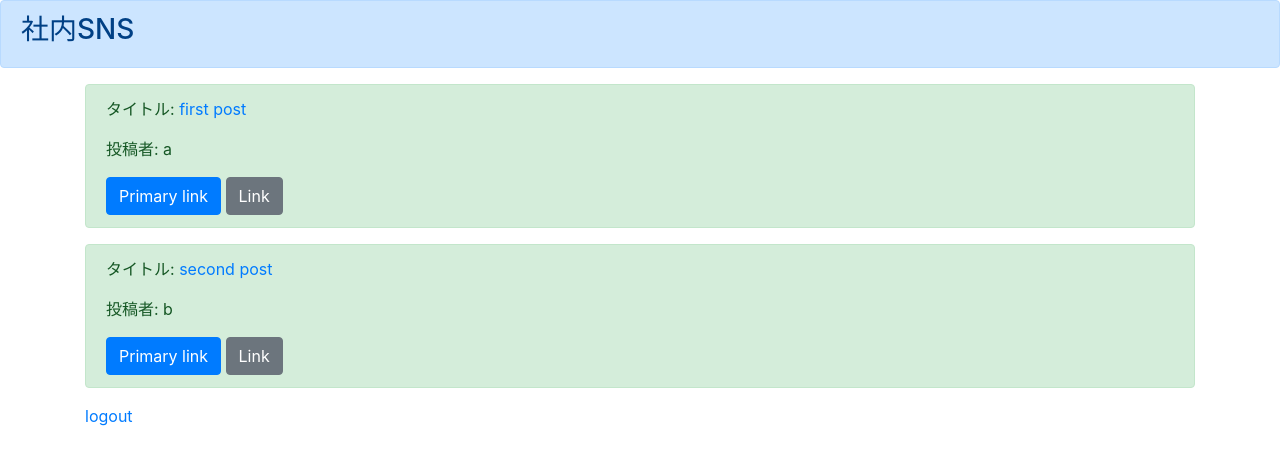
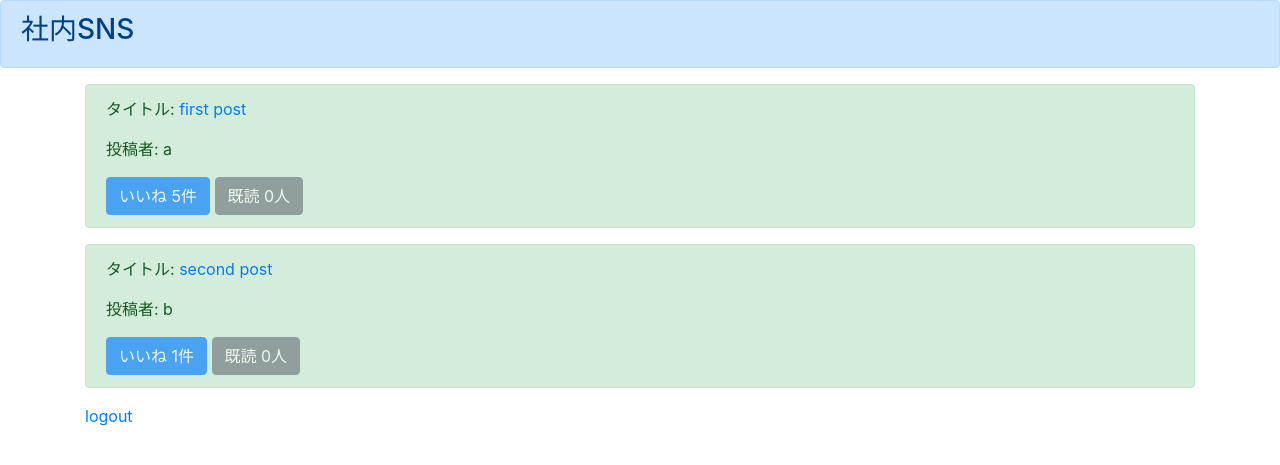
Before and after one commit to 64-HiroByte/django-basic, a Django app: page /list/ in a window 1280 px wide. Shown: the top 465 px of the page. Run offline with Django 3.2, Linux system fonts and the light colour scheme; a user stored in the database is signed in; data comes from the database, SQL or seed files in the repository; both versions use the stored data as it was after the commit.

Commit message:
いいね機能を実装し、あわせて既読の表示も実装した（ただし、既読機能は未実装）

```diff
--- a/boardproject/boardapp/urls.py
+++ b/boardproject/boardapp/urls.py
@@ -1,11 +1,12 @@
 from django.urls import path
 
-from .views import signupfunc, loginfunc, listfunc, logoutfunc, detailfunc
+from .views import signupfunc, loginfunc, listfunc, logoutfunc, detailfunc,goodfunc
 
 urlpatterns = [
     path('signup/', signupfunc, name='signup'),
     path('login/', loginfunc, name='login'),
     path('list/', listfunc, name='list'),
     path('logout/', logoutfunc, name='logout'),
-    path('detail/<int:pk>', detailfunc, name='detail')
+    path('detail/<int:pk>', detailfunc, name='detail'),
+    path('good/<int:pk>', goodfunc, name='good')
 ]
--- a/boardproject/boardapp/views.py
+++ b/boardproject/boardapp/views.py
@@ -52,3 +52,10 @@ def logoutfunc(request):
 def detailfunc(request, pk):
     object = get_object_or_404(BoardModel, pk=pk)
     return render(request, 'detail.html', {'object': object})
+
+
+def goodfunc(request, pk):
+    object = BoardModel.objects.get(pk=pk)
+    object.good = object.good + 1
+    object.save()
+    return redirect('list')
--- a/boardproject/templates/detail.html
+++ b/boardproject/templates/detail.html
@@ -16,7 +16,7 @@
             <p>タイトル: {{ object.title }}</p>
             <p>投稿者: {{ object.author }}</p>
             <p><img src="{{ object.snsimage.url }}" width=300></p>
-            <a href="#" class="btn btn-primary" role="button" aria-pressed="true">いいねする</a>
+            <a href="{% url 'good' object.pk %}" class="btn btn-primary" role="button" aria-pressed="true">いいねする</a>
             <a href="#" class="btn btn-secondary" role="button" aria-pressed="true">既読にする</a>
         </div>
     </div>
--- a/boardproject/templates/list.html
+++ b/boardproject/templates/list.html
@@ -16,8 +16,8 @@
         <div class="alert alert-success" role="alert">
             <p>タイトル: <a href="{% url 'detail' item.pk %}">{{ item.title }}</a></p>
             <p>投稿者: {{ item.author }}</p>
-            <a href="#" class="btn btn-primary" role="button" aria-pressed="true">Primary link</a>
-            <a href="#" class="btn btn-secondary" role="button" aria-pressed="true">Link</a>
+            <a href="#" class="btn btn-primary disabled" role="button" aria-pressed="true">いいね {{ item.good }}件</a>
+            <a href="#" class="btn btn-secondary disabled" role="button" aria-pressed="true">既読 {{ item.read }}人</a>
         </div>
         {% endfor %}
         <a href="{% url 'logout' %}">logout</a>
```
Also changed, not shown: boardproject/db.sqlite3.
